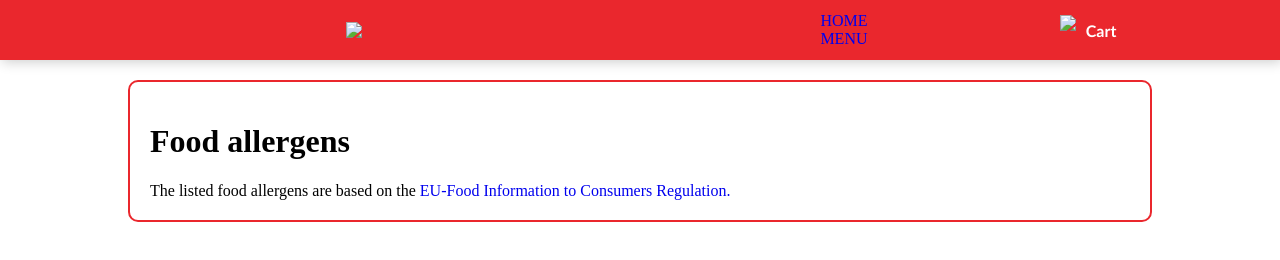
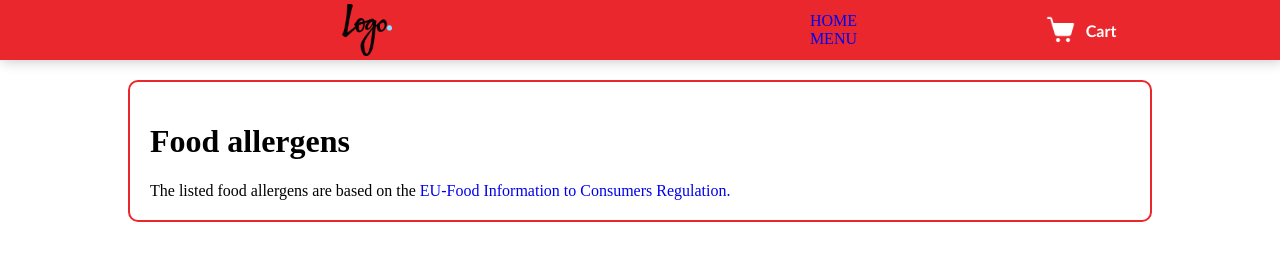
Before and after one commit to CodecoolGlobal/pizza-order-prototype-javascript-saray42, a website: page frontend/allergen.html in a window 1280 px wide. Drawn offline with Linux system fonts and the light colour scheme; no server answers.

Commit message:
changed other links

```diff
--- a/frontend/allergen.html
+++ b/frontend/allergen.html
@@ -14,7 +14,7 @@
       <div class="navigation-content">
         <!--logo-->
         <div class="logo"></div>
-        <img src="./img/logo.png" width="50" />
+        <img src="./public/img/logo.png" width="50" />
         <!--menu-->
         <div class="menu"></div>
         <ul>
@@ -23,7 +23,7 @@
         </ul>
         <!--cart-->
         <div class="cart">
-          <img src="./img/cart.png" />
+          <img src="./public/img/cart.png" />
           <a href="cart.html">Cart</a>
         </div>
       </div>
```
Also changed, not shown: frontend/cart.html (+1 -1 lines), frontend/index.html (+2 -2 lines), frontend/menu.html (+2 -2 lines).
